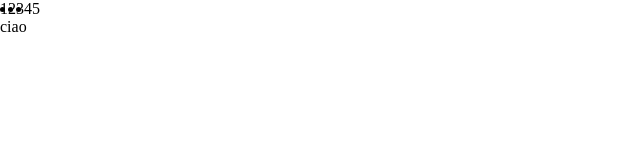
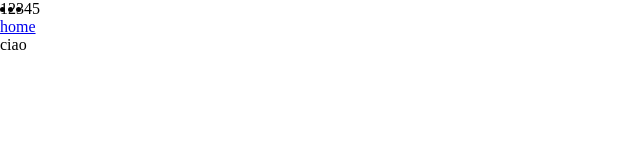
Before and after one commit to mordirox/recap-git-branch-merge, a plain HTML site: page index.html in a window 1280 px wide. Shown: the full height of the page, 0-640 px from the left. Drawn offline with Linux system fonts and the light colour scheme.

Commit message:
modifica utente 1

```diff
--- a/css/style.css
+++ b/css/style.css
@@ -11,3 +11,7 @@ header nav ul {
 footer {
     display: flex;
 }
+
+.container {
+    color: red;
+}
--- a/index.html
+++ b/index.html
@@ -23,6 +23,8 @@
         </nav>
     </header>
 
+    <div class="container"><a href="#">home</a></div>
+
 
     <footer>
         <div>
```
